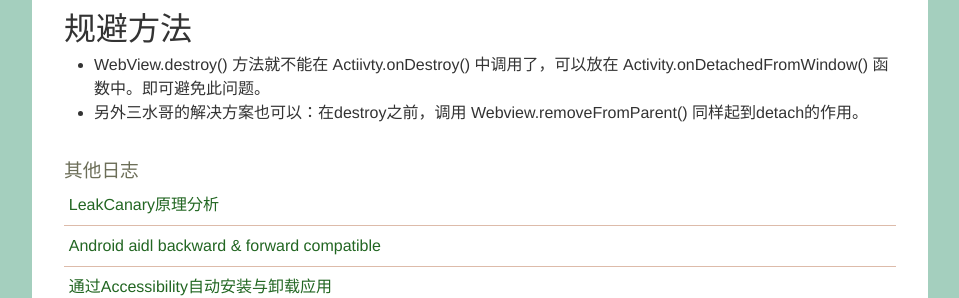
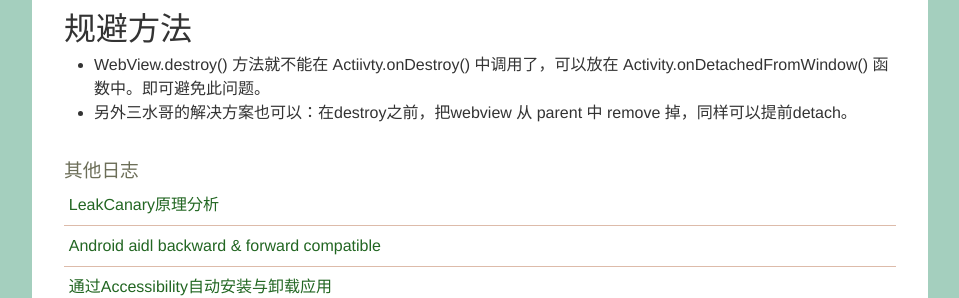
Before and after one commit to coolpers/coolpers.github.io, a Jekyll site: the page built from _posts/2015-07-16-android-5.1-webview-memory-leak.md, in a window 1280 px wide and 900 px high, scrolled down 1990 px. Shown: the part 486-784 px from the top of the window, without its empty margins (160-1119 px from the left). Built offline with Jekyll 4.4.1, drawn with Linux system fonts in a browser that asks for light colours; nearby versions of some CDN libraries; comment, search, counter and statistics services are not loaded.

Commit message:
modify webview mem leak

```diff
--- a/_posts/2015-07-16-android-5.1-webview-memory-leak.md
+++ b/_posts/2015-07-16-android-5.1-webview-memory-leak.md
@@ -120,4 +120,4 @@ GC roots 如下:
 # 规避方法 #
 
 - WebView.destroy() 方法就不能在 Actiivty.onDestroy() 中调用了，可以放在 Activity.onDetachedFromWindow() 函数中。即可避免此问题。
-- 另外三水哥的解决方案也可以：在destroy之前，调用 Webview.removeFromParent() 同样起到detach的作用。
+- 另外三水哥的解决方案也可以：在destroy之前，把webview 从 parent 中 remove 掉，同样可以提前detach。
```
